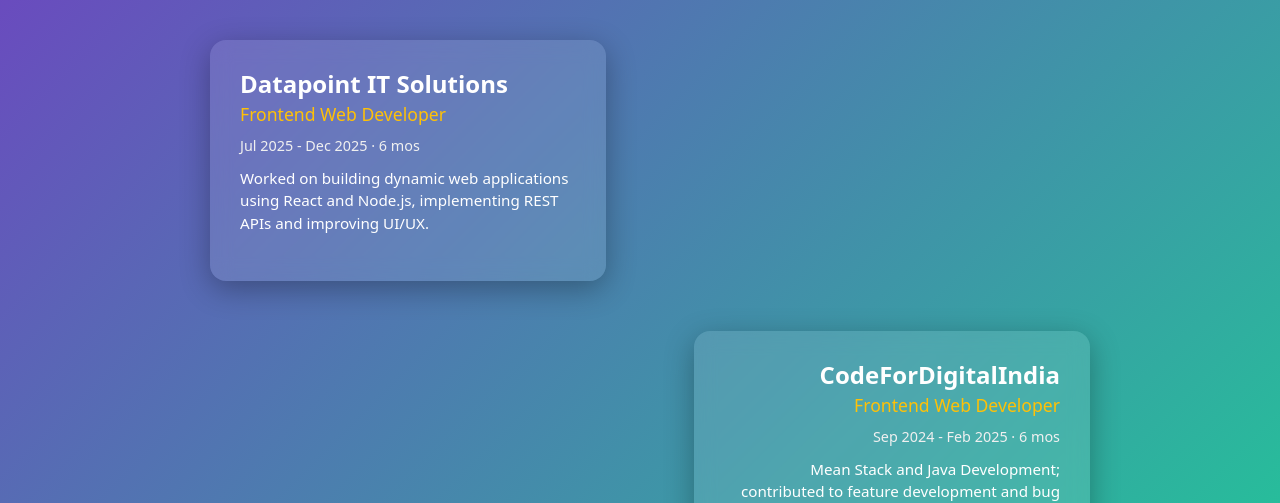
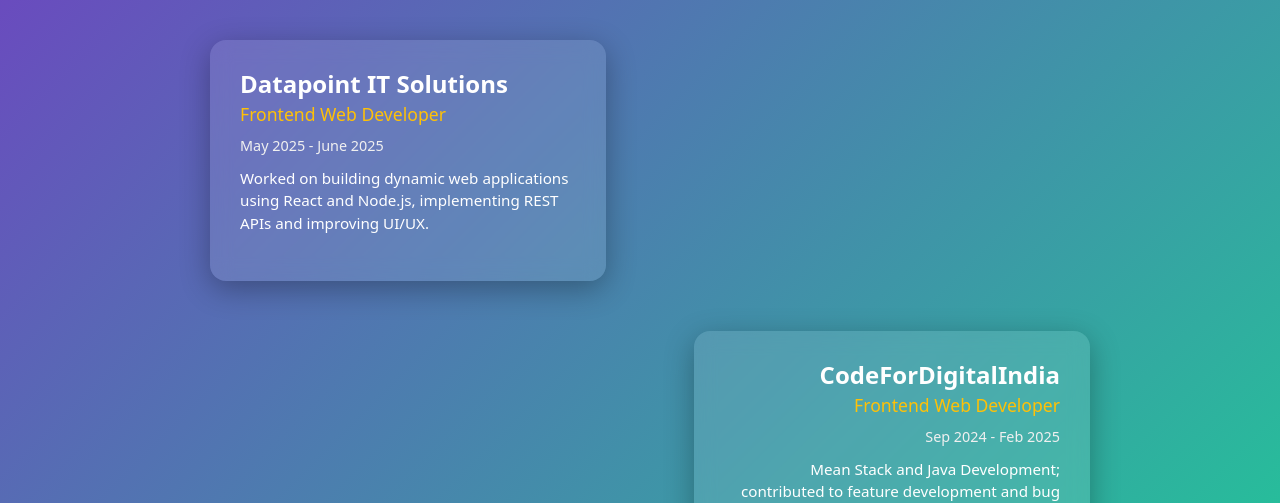
Before and after one commit to mohammadazhar03/portfolio, a React (Vite) app: page / in a window 1280 px wide. Shown: the part 3240-3743 px from the top of the page. Built offline with nearby package versions, Linux system fonts and the light colour scheme.

Commit message:
favicon is added

```diff
--- a/index.html
+++ b/index.html
@@ -2,7 +2,7 @@
 <html lang="en">
   <head>
     <meta charset="UTF-8" />
-    <link rel="icon" type="image/svg+xml" href="/vite.svg" />
+    <link rel="icon" href="/favicon.svg" type="image/svg+xml" />
     <meta name="viewport" content="width=device-width, initial-scale=1.0" />
     <title>Azhar~Portfolio</title>
   </head>
--- a/src/Components/Intership.jsx
+++ b/src/Components/Intership.jsx
@@ -13,13 +13,13 @@
     {
       company: "Datapoint IT Solutions",
       role: "Frontend Web Developer",
-      duration: "Jul 2025 - Dec 2025 · 6 mos",
+      duration: "May 2025 - June 2025 ",
       description: "Worked on building dynamic web applications using React and Node.js, implementing REST APIs and improving UI/UX."
     },
     {
       company: "CodeForDigitalIndia",
       role: "Frontend Web Developer",
-      duration: "Sep 2024 - Feb 2025 · 6 mos",
+      duration: "Sep 2024 - Feb 2025 ",
       description: "Mean Stack and Java Development; contributed to feature development and bug fixing for various modules."
     }
   ];
```
Also changed, not shown: public/favicon.svg (added).
